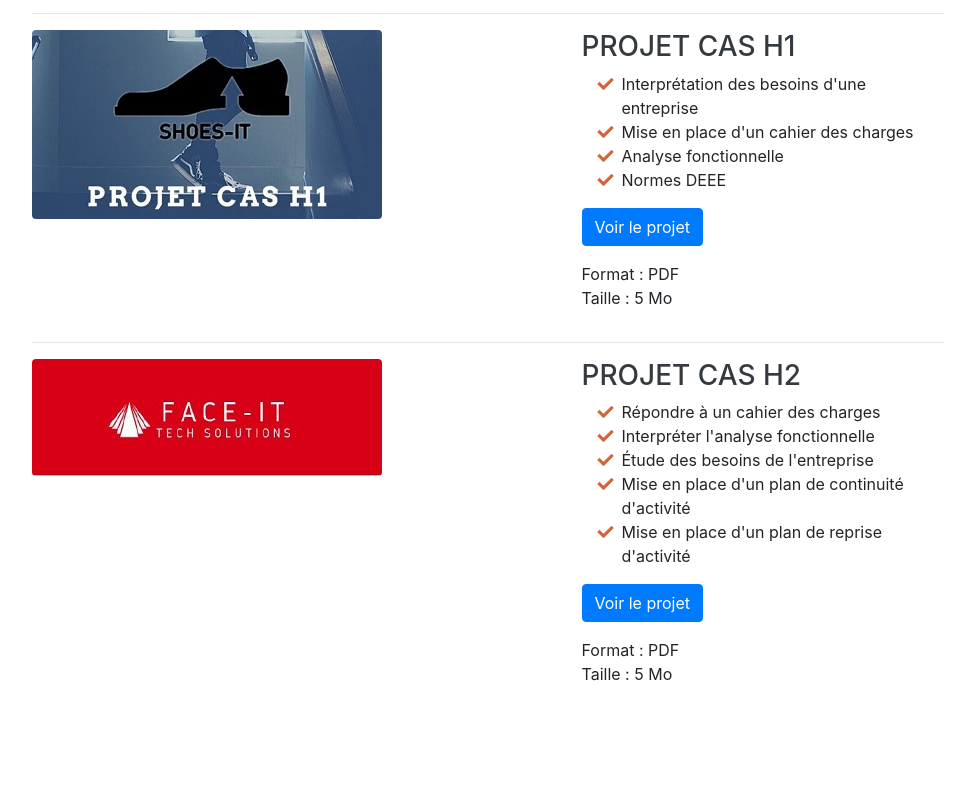
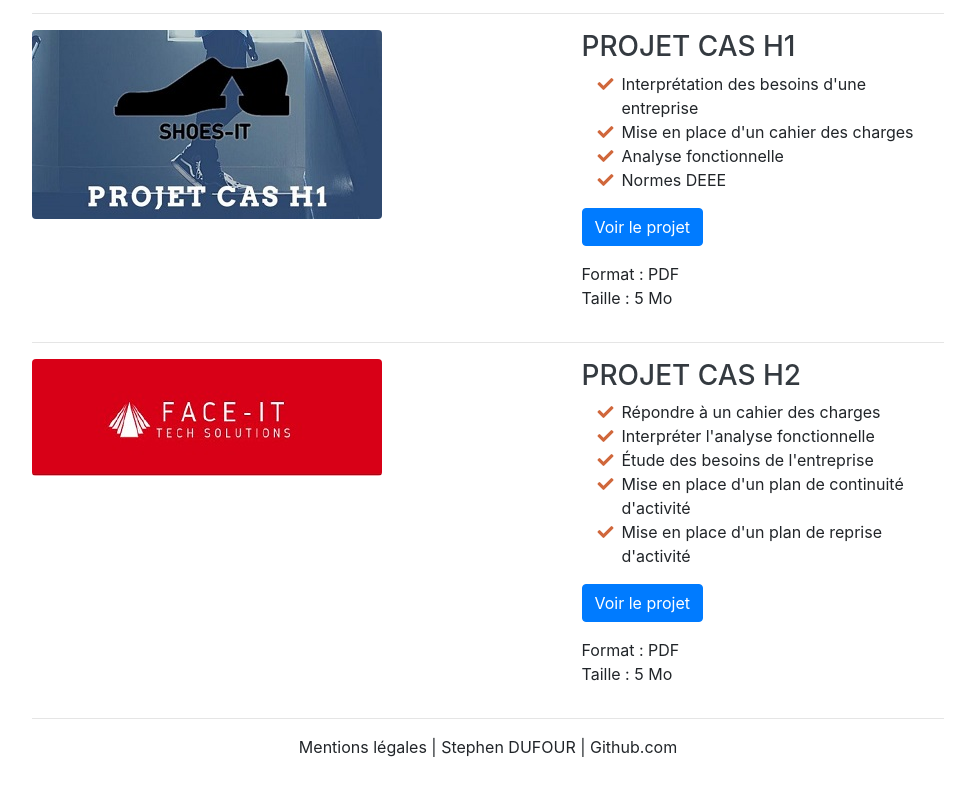
Before and after one commit to GitYarl/Gityarl.github.io, a website with bundled scripts: page index.html in a window 1280 px wide. Shown: the part 5237-6032 px from the top of the page, without its empty margins (288-1263 px from the left). Before the commit the page ends 5987 px from the top, so only its background shows below. Built offline with nearby package versions, Linux system fonts and the light colour scheme; a web font is replaced by a local one.

Commit message:
Update index.html

```diff
--- a/index.html
+++ b/index.html
@@ -358,7 +358,11 @@
                       <p>Format : PDF<br>Taille : 5 Mo</p>
                     </div>
                   </div>
-
+<hr>
+<div class="footertest">
+      <div class="footer">
+      <p style="text-align:center">Mentions légales | Stephen DUFOUR | Github.com  </p>
+  </div>
 </section>
   <!-- Bootstrap core JavaScript -->
   <script src="vendor/jquery/jquery.min.js"></script>
```
